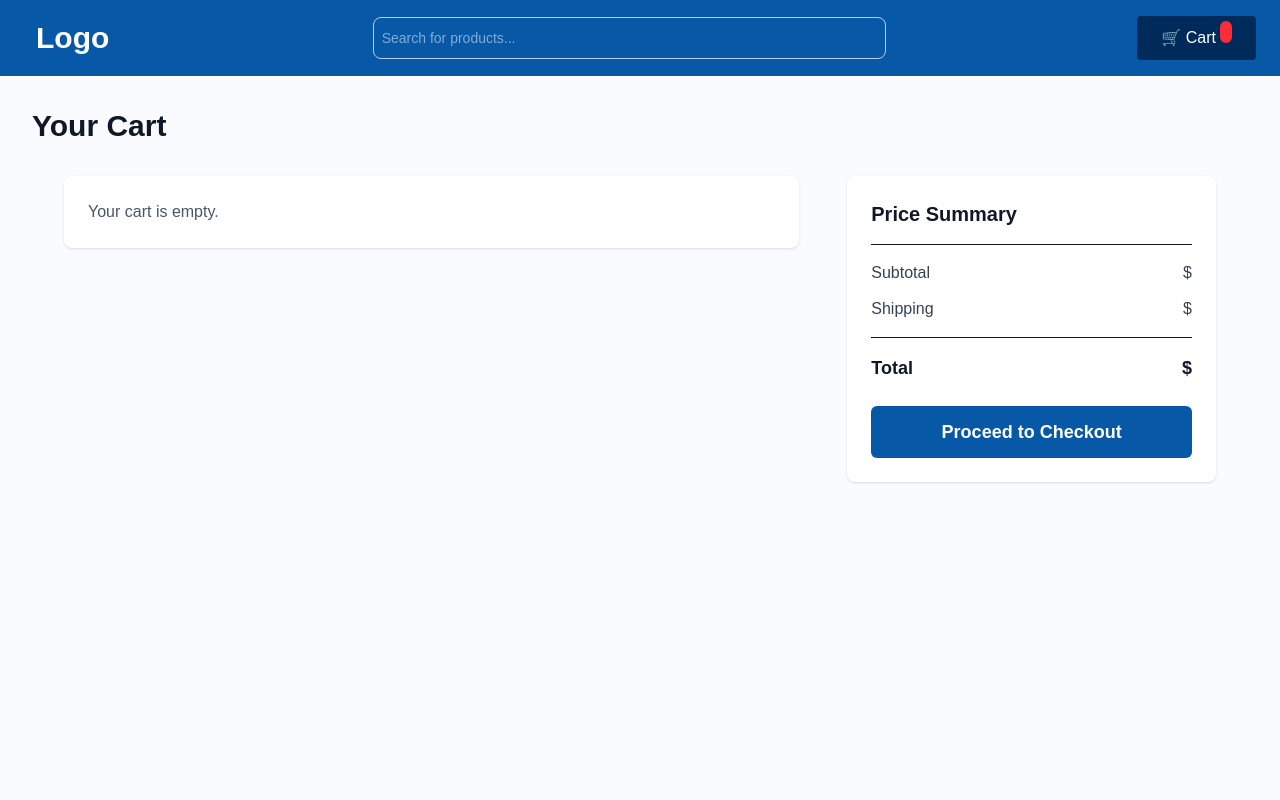
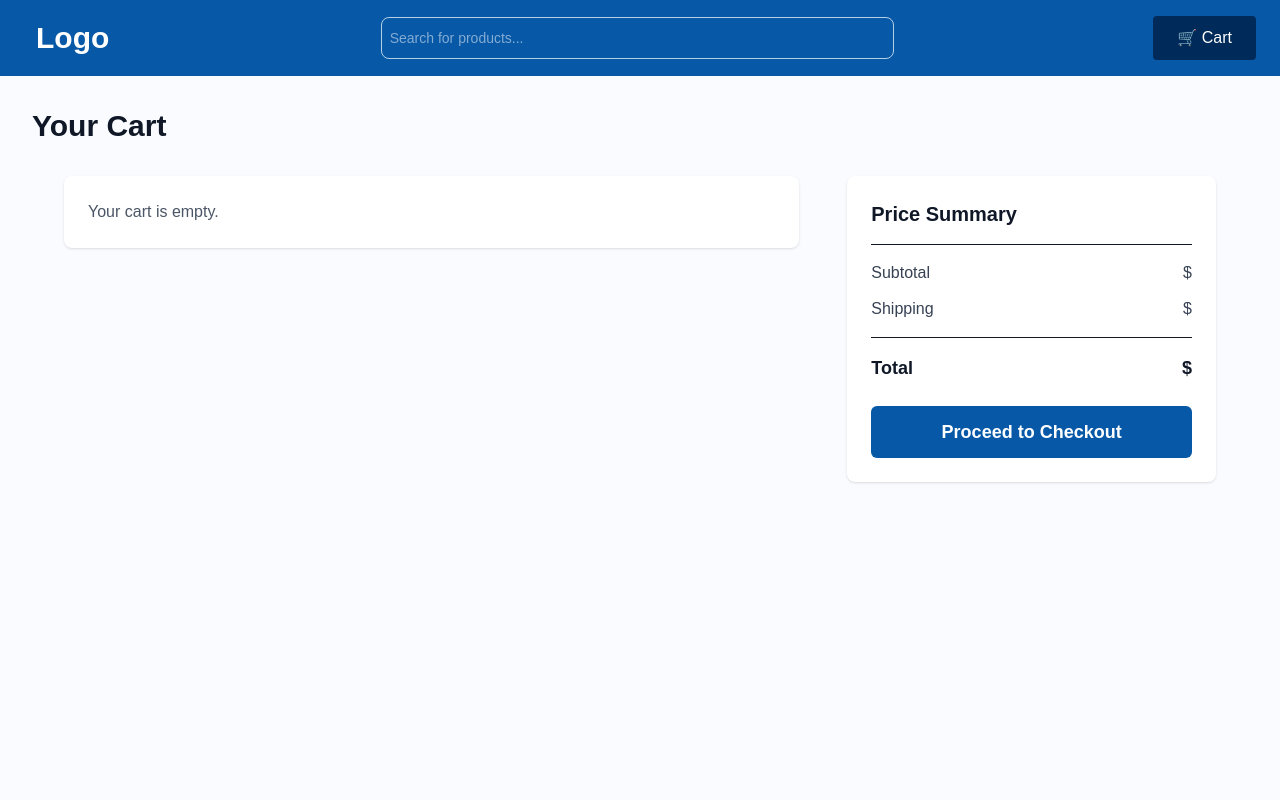
Before and after one commit to raaaghavv/ByteStore, a Next.js app: page /cart in a window 1280 px wide. Shown: the top 800 px of the page. Built offline with nearby package versions, Linux system fonts and the light colour scheme.

Commit message:
feat: display total items in cart button only when items greater than 0

```diff
--- a/src/components/Header.jsx
+++ b/src/components/Header.jsx
@@ -23,11 +23,15 @@ const Header = () => {
           className="bg-accent text-white px-4 sm:px-6 py-2.5 rounded flex items-center gap-1 whitespace-nowrap"
         >
           🛒 Cart
-          <sup>
-            <span className=" bg-red-500 text-white text-center rounded-full aspect-square px-1.5 py-1">
-              {totalItems > 0 ? totalItems : ""}
-            </span>
-          </sup>
+          {totalItems > 0 ? (
+            <sup>
+              <span className=" bg-red-500 text-white text-center rounded-full aspect-square px-1.5 py-1">
+                {totalItems}
+              </span>
+            </sup>
+          ) : (
+            ""
+          )}
         </Link>
       </div>
     </header>
```
